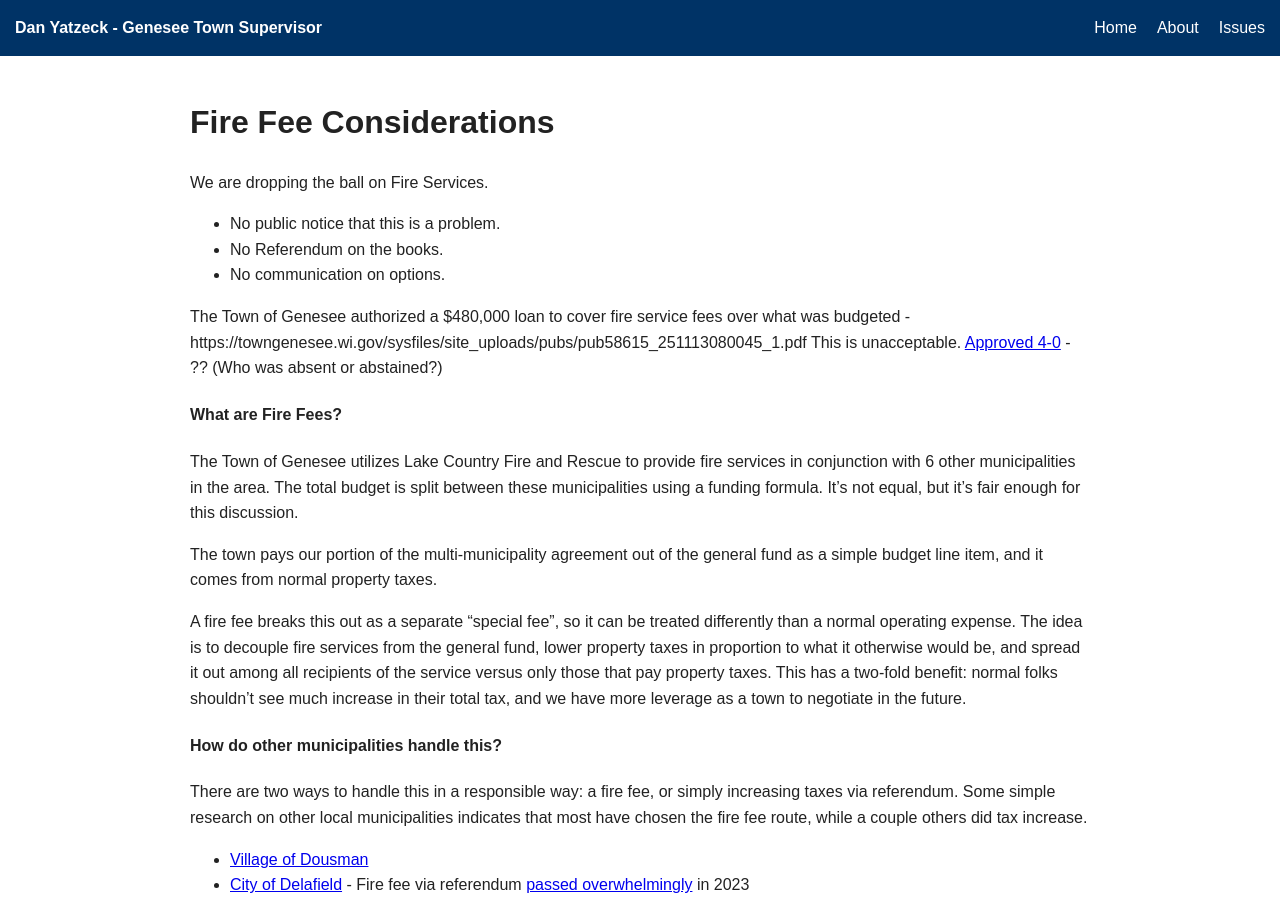
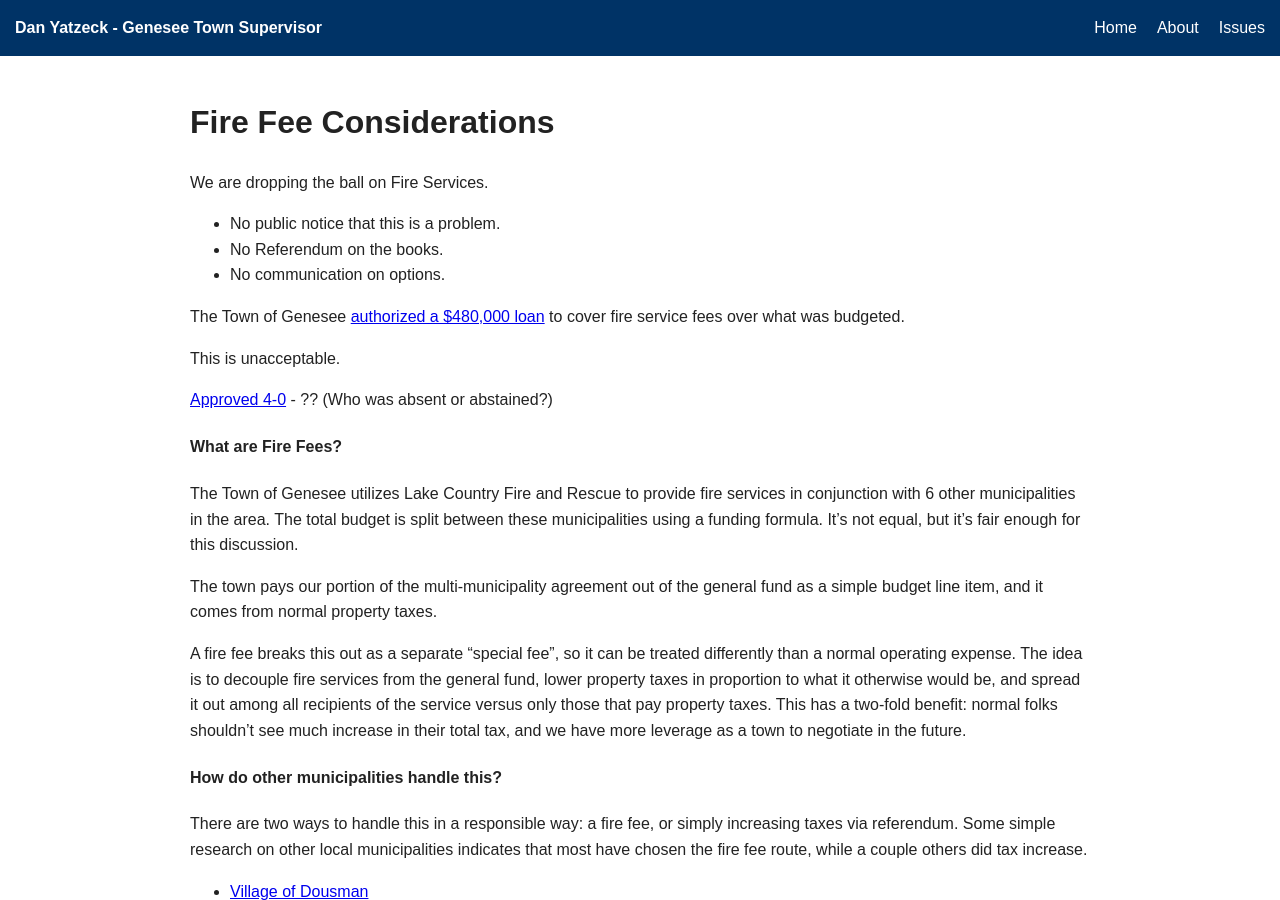
Before and after one commit to danyatzeck/danyatzeck.github.io, a Jekyll site: the page built from firefee.md, in a window 1280 px wide and 900 px high. Built offline with Jekyll 4.4.1, drawn with Linux system fonts in a browser that asks for light colours; our own code applies the rules of GitHub Pages for plain Markdown files.

Commit message:
fire fee update

```diff
--- a/firefee.md
+++ b/firefee.md
@@ -5,8 +5,10 @@ We are dropping the ball on Fire Services.
 - No Referendum on the books.
 - No communication on options.
 
-The Town of Genesee authorized a $480,000 loan to cover fire service fees over what was budgeted - https://towngenesee.wi.gov/sysfiles/site_uploads/pubs/pub58615_251113080045_1.pdf
+The Town of Genesee [authorized a $480,000 loan](https://towngenesee.wi.gov/sysfiles/site_uploads/pubs/pub58615_251113080045_1.pdf) to cover fire service fees over what was budgeted.
+
 This is unacceptable.
+
 [Approved 4-0](https://towngenesee.wi.gov/sysfiles/site_uploads/pubs/pub58613_251113075856_1.pdf) - ?? (Who was absent or abstained?)
 
 
```
